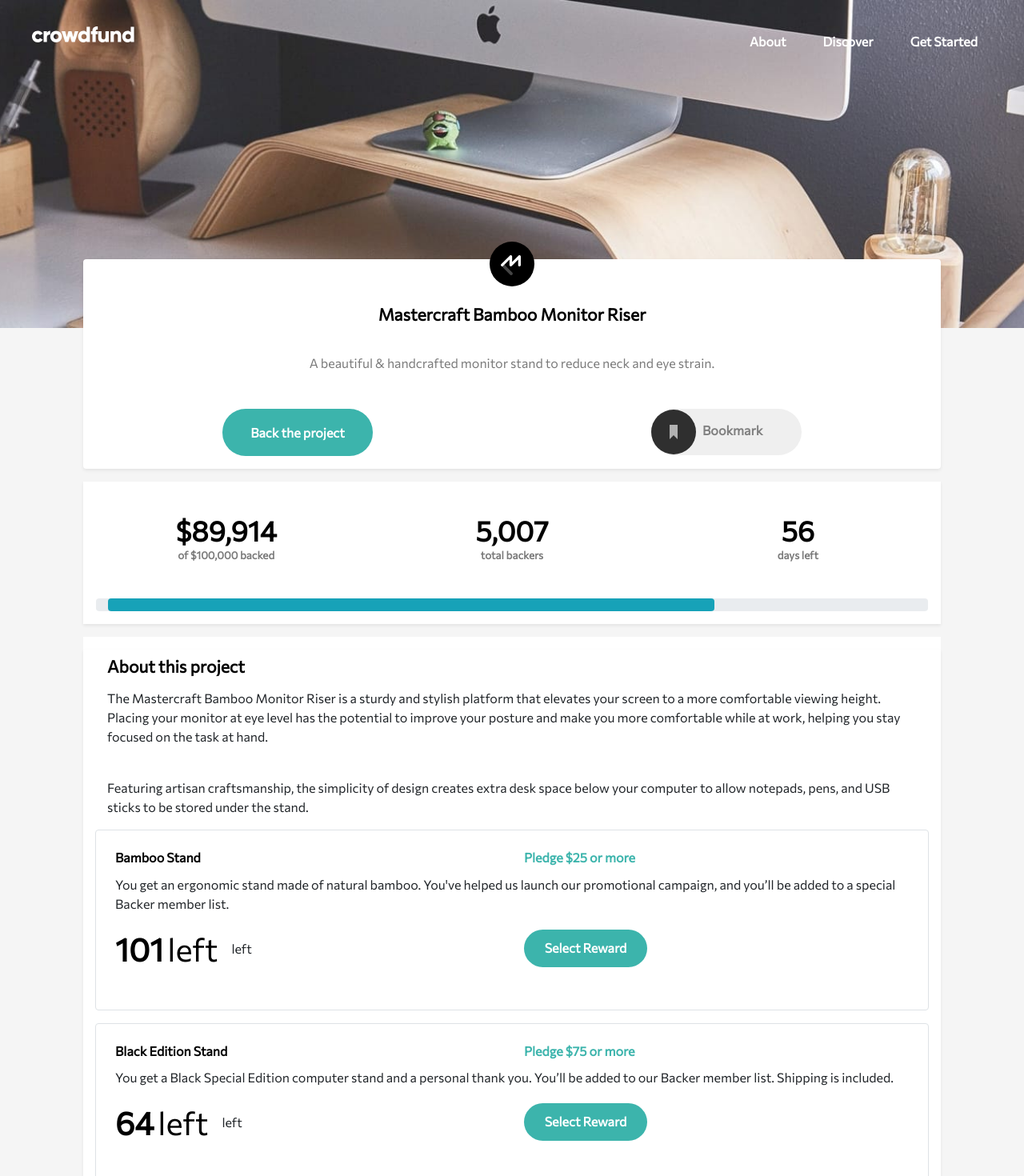
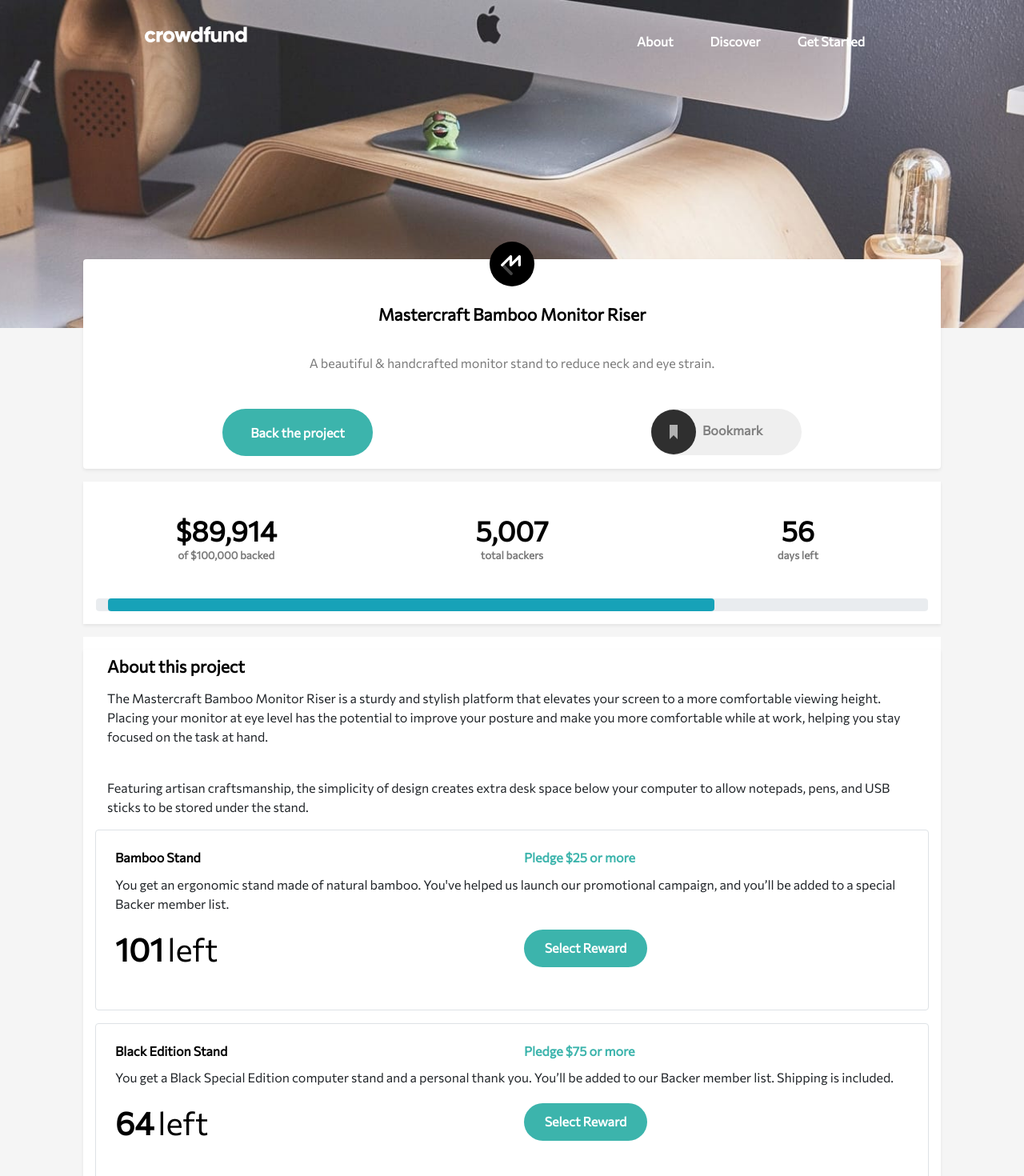
Before and after one commit to MrObonye/crowdfunding, an Angular app: page / in a window 1280 px wide. Shown: the top 1470 px of the page at 80% size. Built offline with nearby package versions, Linux system fonts and the light colour scheme.

Commit message:
fix navbar

```diff
--- a/src/app/components/common/card/card.component.ts
+++ b/src/app/components/common/card/card.component.ts
@@ -13,7 +13,6 @@ import { Component, Input, OnInit } from '@angular/core';
   <div class="row">
   <div class="card-digits row col-lg-6 m-0">
       <h1 class="card-digits-number">{{cardNumber}}</h1>
-      <p class="card-digits-text p-2 m-1">left</p>
   </div>
   <div class="col-lg-6">
   <app-rectangular-button class="mb-3"
--- a/src/assets/scss/_navbar.scss
+++ b/src/assets/scss/_navbar.scss
@@ -12,11 +12,20 @@
   }
 }
 .navbar {
-  // right: 165px;
+  .navbar-brand {
+    @include breakpoints-up(large) {
+      margin-left: 10.3125rem;
+      background-color: transparent;
+    }
+    @include breakpoints-up(medium) {
+      // margin-left: 3.3125rem;
+      background-color: transparent;
+    }
+  }
 }
+
 .list-group {
   background-color: white;
-
 
   .nav-link {
     border-bottom: solid 1px rgb(185, 185, 185);
@@ -26,7 +35,6 @@
     //add responsiveness for medium sized views
     @include breakpoints-up(medium) {
       border: none;
-
     }
 
     a {
@@ -44,16 +52,8 @@
   }
   // edit the medium screen
   @include breakpoints-up(medium) {
-    margin-right: 1.5rem;
+    // margin-right: 3.3125rem;
     background-color: transparent;
-  }
-}
-.navbar-brand {
-  @include breakpoints-up(large) {
-    margin-left: 10.3125rem;
-  }
-  @include breakpoints-up(medium) {
-    margin-left: 1.5rem;
   }
 }
 
```
